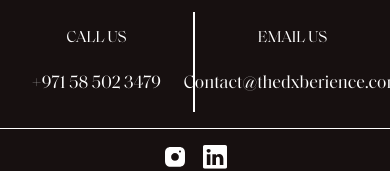
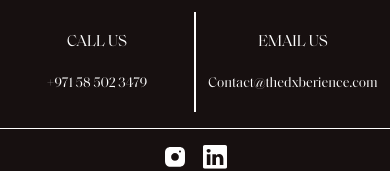
Before and after one commit to thedxberience/landing-page, a Next.js app: page / in a window 390 px wide. Shown: the part 2156-2327 px from the top of the page. Built offline with nearby package versions, Linux system fonts and the light colour scheme; no server answers.

Commit message:
:lipstick: more UI changes

```diff
--- a/app/component/Footer.jsx
+++ b/app/component/Footer.jsx
@@ -16,7 +16,7 @@ const Footer = () => {
       <div className="contact-details flex justify-evenly border-white border-y py-4 lg:py-6 items-center w-full">
         <div className="flex flex-col w-6/12 gap-5 justify-center items-center">
           <h1 className="font-medium text-text_primary_light">CALL US</h1>
-          <p className="text-text_primary_light text-lg  lg:text-4xl font-medium">
+          <p className="text-text_primary_light text-sm md:text-base  lg:text-4xl font-medium">
             <a href="tel:+971585023479" target="_blank">
               +971 58 502 3479
             </a>
@@ -25,7 +25,7 @@ const Footer = () => {
         <div className="h-[100.01px] w-0 border border-white lg:rotate-0"></div>
         <div className="flex flex-col w-6/12 gap-5 justify-center items-center">
           <h1 className="font-medium text-text_primary_light">EMAIL US</h1>
-          <p className="text-text_primary_light text-lg lg:text-4xl font-medium">
+          <p className="text-text_primary_light text-sm md:text-base lg:text-4xl font-medium">
             <a href="mailto:contact@thedxberience.com" target="_blank">
               Contact@thedxberience.com
             </a>
```
